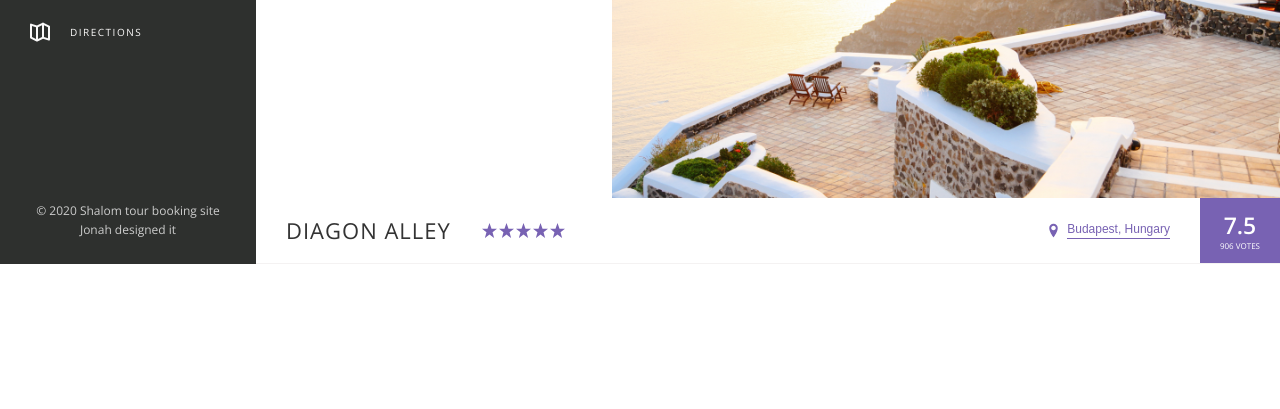
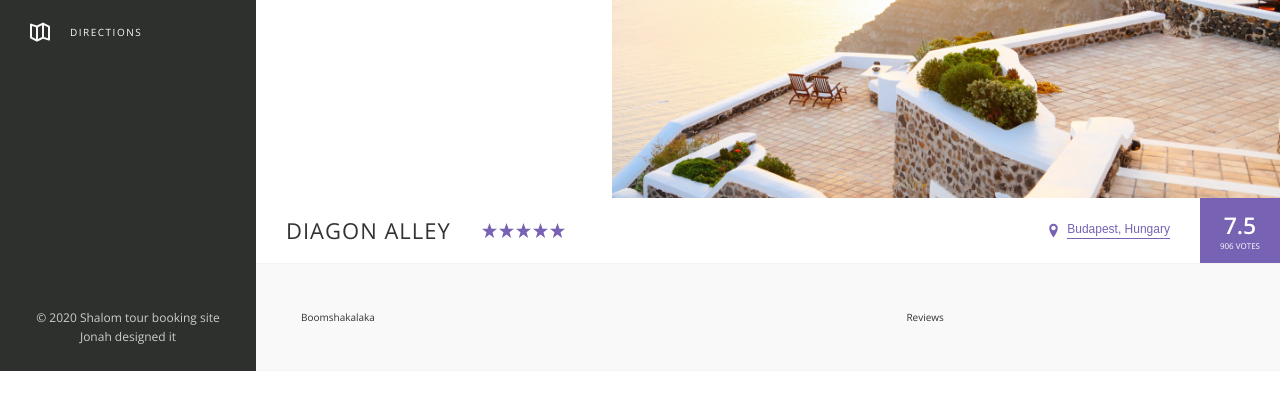
Before and after one commit to Michie1001/shalom, a website: page index.html in a window 1280 px wide. Shown: the part 273-682 px from the top of the page. Drawn offline with nearby package versions, Linux system fonts and the light colour scheme.

Commit message:
started description layout

```diff
--- a/index.html
+++ b/index.html
@@ -130,6 +130,14 @@
                             </div>
                         </div>
                     </div>
+                    <div class="detail">
+                        <div class="description">
+                            Boomshakalaka
+                        </div>
+                        <div class="user-reviews">
+                            Reviews
+                        </div>
+                    </div>
                 </main>
             </div>
         </div>
--- a/sass/layout.scss
+++ b/sass/layout.scss
@@ -21,5 +21,19 @@
 		.room-view{
 			flex: 1;
 		}
+		.detail{
+			display: flex;
+			padding: 4.5rem;
+			background-color: var(--grey-light-1);
+			border-bottom: 1px solid var(--grey-light-2);
+
+			.description{
+				flex: 0 0 60%;
+				margin-right: 4.5rem
+			}
+			.user-reviews{
+				flex: 1
+			}
+		}
 	}
 }
```
Also changed, not shown: css/style.css.
